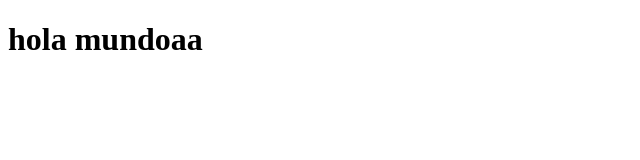
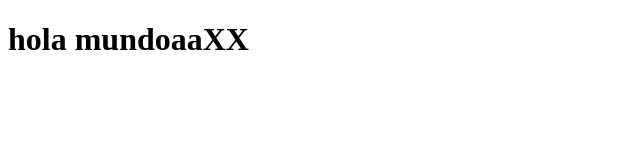
Before and after one commit to feivez/cursoDH, a plain HTML site: page index.html in a window 1280 px wide. Shown: the full height of the page, 0-640 px from the left. Drawn offline with Linux system fonts and the light colour scheme.

Commit message:
Update index.html

```diff
--- a/index.html
+++ b/index.html
@@ -7,6 +7,6 @@
     <link rel="stylesheet" href="styles.css">
 </head>
 <body>
-    <h1>hola mundoaa</h1>
+    <h1>hola mundoaaXX</h1>
 </body>
 </html>
```
